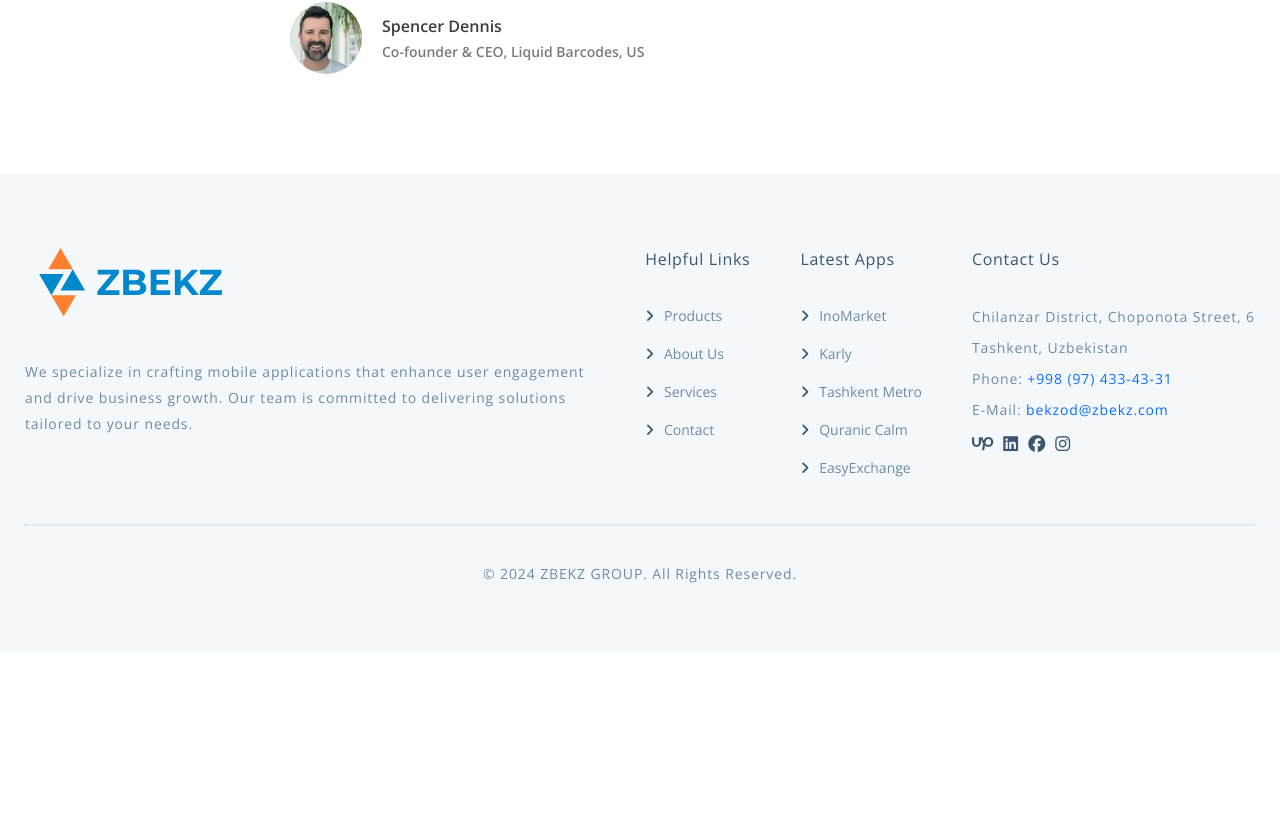
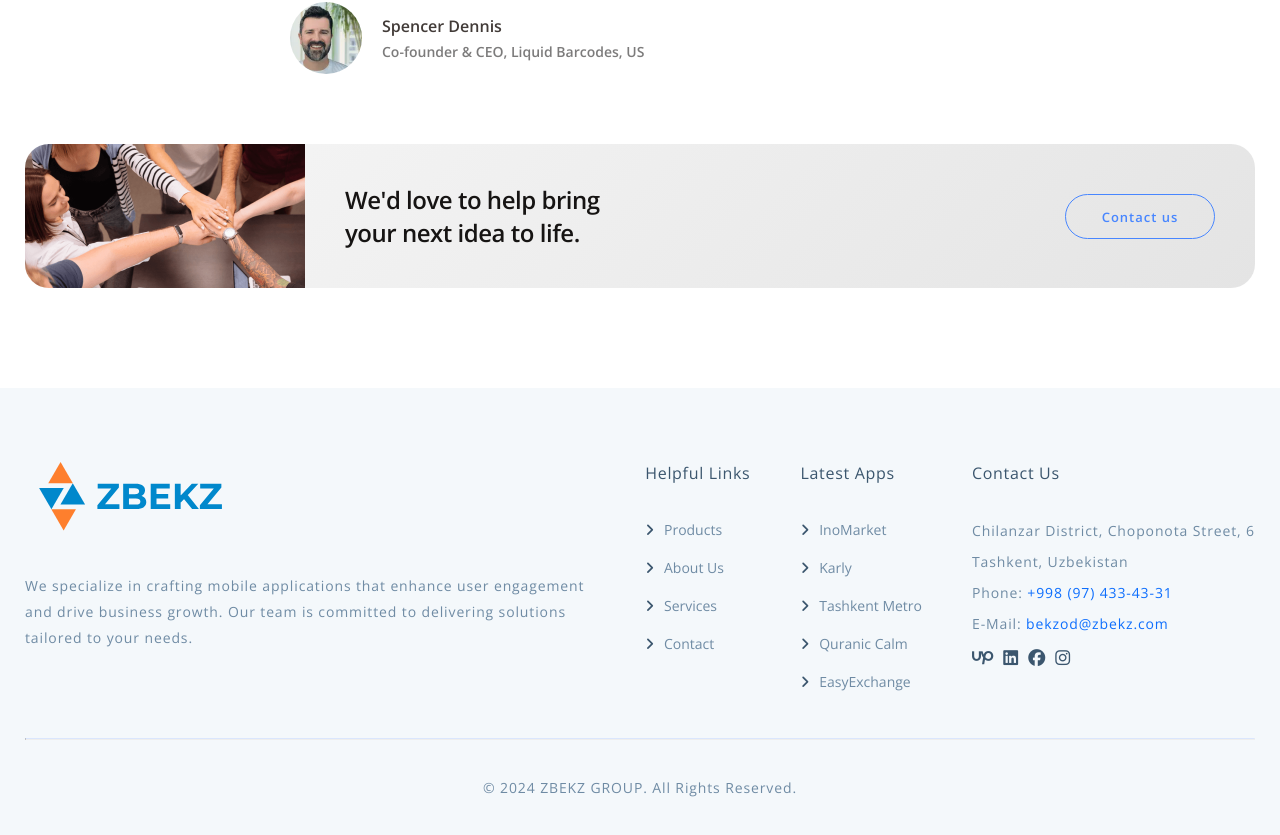
Before and after one commit to jackbouncy7/zbekz-react, a React (Vite) app: page / in a window 1280 px wide. Shown: the part 3649-4484 px from the top of the page. Before the commit the page ends 4302 px from the top, so only its background shows below. Built offline with nearby package versions, Linux system fonts and the light colour scheme.

Commit message:
Include testimonials component

```diff
--- /dev/null
+++ b/src/components/CalltoAction/CallToAction.jsx
@@ -0,0 +1,24 @@
+import CallActionPic from "@images/home-call-to-action.png";
+import "./_call-to-action.scss";
+
+const CallToAction = () => {
+  return (
+    <>
+      <div className="call-action">
+        <div className="container">
+          <div className="call-action__wrapper">
+            <div className="call-action__background"></div>
+            <div className="call-action__items">
+              <div className="call-action__itemsTextWrapper">
+                <span>We'd love to help bring your next idea to life.</span>
+              </div>
+              <a href="/contact">Contact us</a>
+            </div>
+          </div>
+        </div>
+      </div>
+    </>
+  );
+};
+
+export default CallToAction;
--- /dev/null
+++ b/src/components/CalltoAction/_call-to-action.scss
@@ -0,0 +1,96 @@
+.call-action {
+  margin-top: 70px;
+  &__wrapper {
+    display: flex;
+    align-items: center;
+    width: 100%;
+    // max-height: 144px;
+    border-radius: 24px;
+    overflow: hidden;
+    background: linear-gradient(135deg, #f7f7f7, #e4e4e4);
+    backdrop-filter: blur(10px);
+    -webkit-backdrop-filter: blur(10px);
+  }
+
+  &__background {
+    background-image: url("../../../public/assets/images/home-call-to-action.png");
+    width: 100%;
+    max-width: 280px;
+    height: 144px;
+    background-size: cover;
+  }
+
+  &__items {
+    width: 100%;
+    display: flex;
+    align-items: center;
+    justify-content: space-between;
+    margin: 0 auto;
+    padding: 40px;
+    height: 144px;
+
+    span {
+      font-size: 24px;
+      color: #161413;
+      font-weight: 600;
+      letter-spacing: -0.48px;
+    }
+
+    a {
+      width: 150px;
+      height: 45px;
+      line-height: 45px;
+      color: #4886ff;
+      font-weight: 600;
+      font-size: 13px;
+      letter-spacing: 1px;
+      border: 1px solid #4886ff;
+      -webkit-border-radius: 100px;
+      -moz-border-radius: 100px;
+      border-radius: 100px;
+      -webkit-transition: all 0.3s ease 0s;
+      -moz-transition: all 0.3s ease 0s;
+      -o-transition: all 0.3s ease 0s;
+      transition: all 0.3s ease 0s;
+      text-align: center;
+
+      &:hover {
+        background: #4886ff;
+        color: #fff;
+      }
+    }
+  }
+
+  &__itemsTextWrapper {
+    width: 256px;
+  }
+}
+
+@media only screen and (max-width: 834px) {
+  .call-action {
+    &__background {
+      width: 0;
+      background-image: none;
+    }
+
+    &__items {
+      flex-wrap: wrap;
+      height: 100%;
+      padding: 24px;
+    }
+  }
+}
+
+@media only screen and (max-width: 504px) {
+  .call-action {
+    &__items {
+      span {
+        font-size: 20px;
+      }
+
+      a {
+        margin-top: 20px;
+      }
+    }
+  }
+}
--- a/src/pages/Home/Home.jsx
+++ b/src/pages/Home/Home.jsx
@@ -2,6 +2,7 @@
 import { Link } from "react-router-dom";
 import Header from "@components/Header/Header";
 import Testimonials from "@components/Testimonials/Testimonials";
+import CallToAction from "@components/CallToAction/CallToAction";
 import Footer from "@components/Footer/Footer";
 const Team = lazy(() => import("@components/Team/Team"));
 // import BgBottom from "@images/bg-bottom.svg";
@@ -237,7 +238,8 @@
       </section>
       {/* PARALLAX END */}
 
-      <Testimonials/>
+      <Testimonials />
+      <CallToAction />
       <Footer />
     </>
   );
```
Also changed, not shown: public/assets/images/home-call-to-action.png (added).
